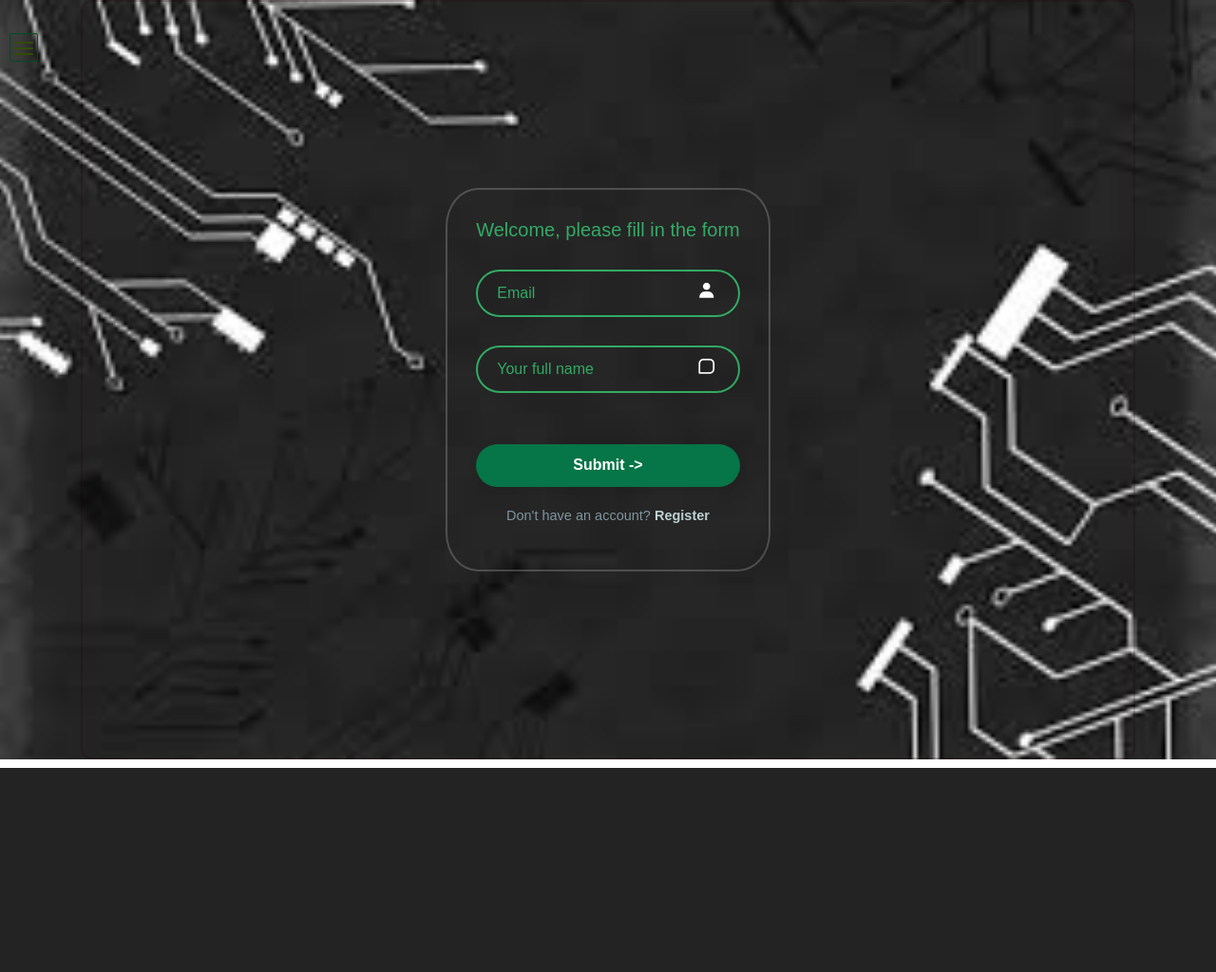
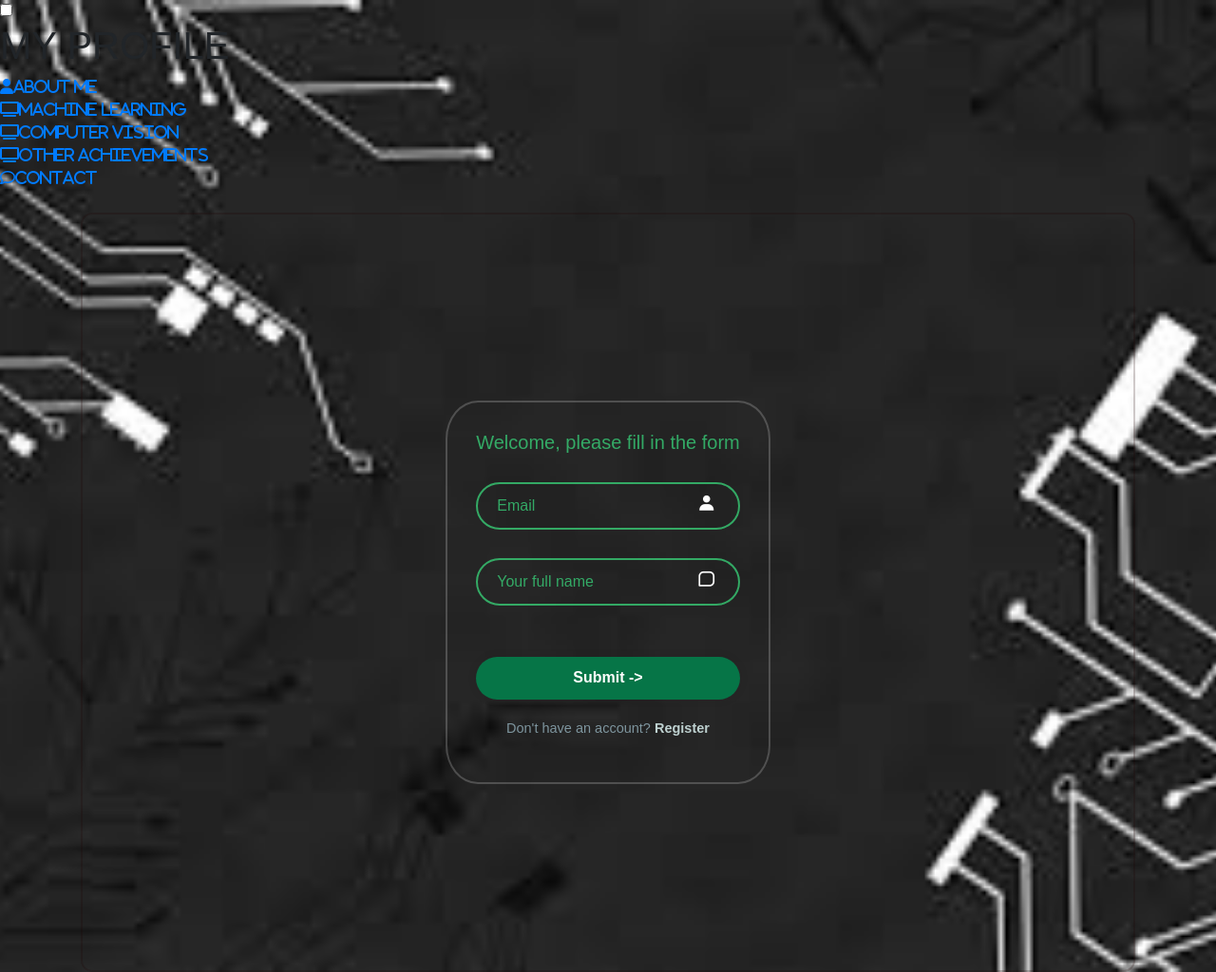
Before and after one commit to minhquang5014/personal-web-flask, a Flask app: page /login in a window 1280 px wide. Shown: the whole page at 95% size. Before the commit the page ends 809 px from the top, so only its background shows below. Run offline with Flask 3, Linux system fonts and the light colour scheme; some libraries are stand-ins or nearby versions.

Commit message:
no need for some unnecessary stuff

```diff
--- a/website/templates/base.html
+++ b/website/templates/base.html
@@ -21,139 +21,6 @@
         >  -->
         {% block styles %}{% endblock %}
         <title>{% block title %}{% endblock %}</title>
-
-        <style>
-            * {
-            margin: 0;
-            padding: 0;
-            font-family: 'Poppins', sans-serif;
-            box-sizing: border-box;
-            }
-            .bg {
-                position: absolute;
-                height: 100%;
-                width: 100%;
-                filter: brightness(30%);
-                z-index: -1;
-            }
-            .sidebar {
-                position: absolute;
-                height: 100%;
-                width: 300px;
-                border-right: 0.8px solid rgba(218, 213, 213, 0.781);
-                transition: 0.5s ease;
-                transform: translateX(-300px);
-                backdrop-filter: blur(10px);
-                z-index: 1000;
-            }
-            .sidebar h1 {
-                color: #18b95b;
-                font-weight: 300;
-                text-align: center;
-                padding: 20px 0;
-                padding-left: 35px;
-                pointer-events: none;
-            }
-            ul {
-                position: relative;
-            }
-            ul li {
-                list-style: none;
-                transition: 1s ease;
-                transform: translateX(-200px);
-            }
-
-            ul li a {
-                color: #fff;
-                display: block;
-                padding: 5px 0;
-                font-weight: 400;
-                text-decoration: none;
-                text-transform: capitalize;
-                align-items: left;
-            }
-
-            ul li:hover a {
-                color: #00ffff;
-            }
-
-            ul li a i {
-                width: 100%;
-                height: 5%;
-                text-align: left;
-                margin-left: 20px;
-                color: #06f369;
-                font-weight: 200;
-            }
-
-            input[type="checkbox"] {
-                -webkit-appearance: none;
-                visibility: hidden;
-                display: none;
-            }
-
-            .toggle {
-                position: absolute;
-                height: 30px;
-                width: 30px;
-                top: 35px;
-                left: 10px;
-                border: 0.8px solid rgb(0, 255, 115);
-                cursor: pointer;
-                border-radius: 2px;
-                z-index: 1001;
-            }
-
-            .toggle .common {
-                position: absolute;
-                height: 2px;
-                width: 20px;
-                left: 50%;
-                background: #a6ff00;
-                border-radius: 50px;
-                transform: translate(-50%);
-                transition: 0.2s ease;
-            }
-
-            .toggle .top_line {
-                top: 30%;
-            }
-
-            .toggle .middle_line {
-                top: 50%;
-            }
-
-            .toggle .bottom_line {
-                top: 70%;
-            }
-
-            input[type="checkbox"]:checked ~ .toggle .top_line {
-                transform: rotate(-45deg);
-                left: 2px;
-                top: 14px;
-                width: 25px;
-            }
-
-            input[type="checkbox"]:checked ~ .toggle .bottom_line {
-                transform: rotate(45deg);
-                left: 2px;
-                top: 14px;
-                width: 25px;
-            }
-
-            input[type="checkbox"]:checked ~ .toggle .middle_line {
-                transform: translateX(20px);
-                opacity: 0;
-            }
-
-            input[type="checkbox"]:checked ~ .sidebar {
-                transform: translateX(0);
-            }
-
-            input[type="checkbox"]:checked ~ .sidebar ul li {
-                transform: translateX(0);
-            }
-        </style>
 
     </head>
     <body>
```
